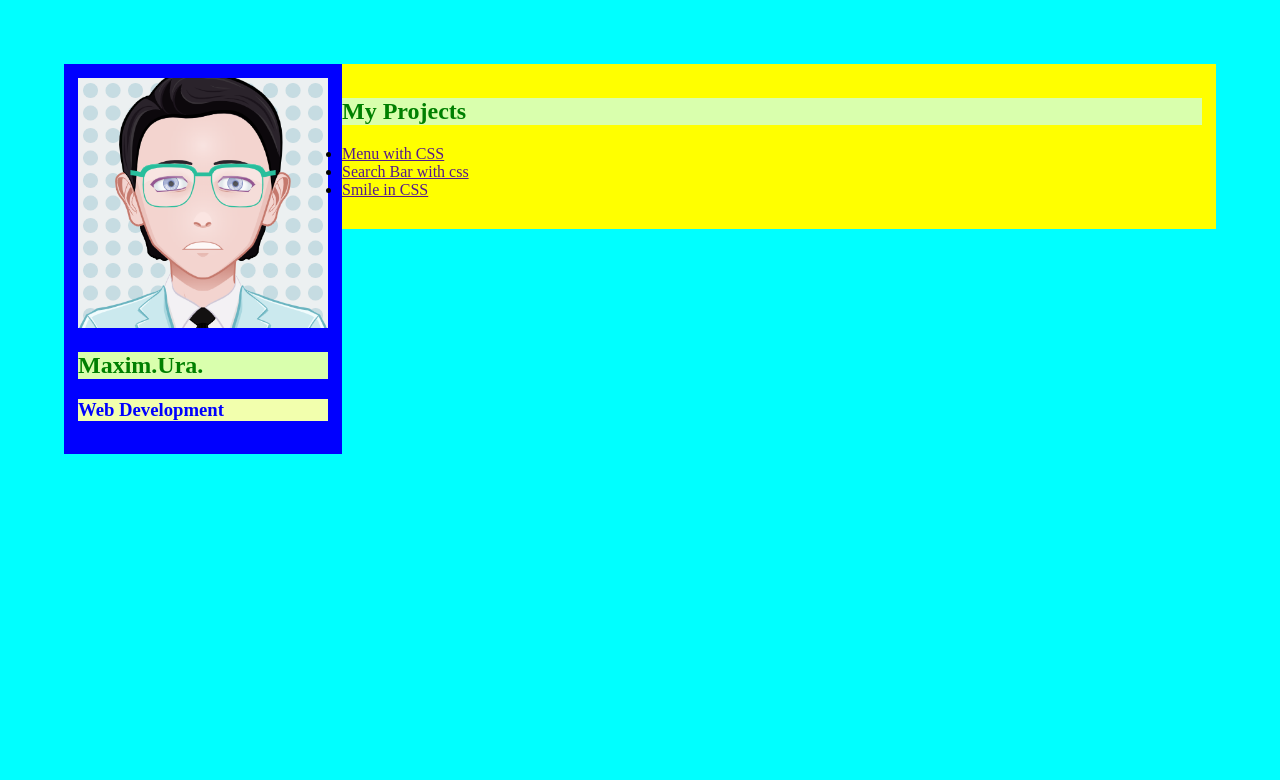
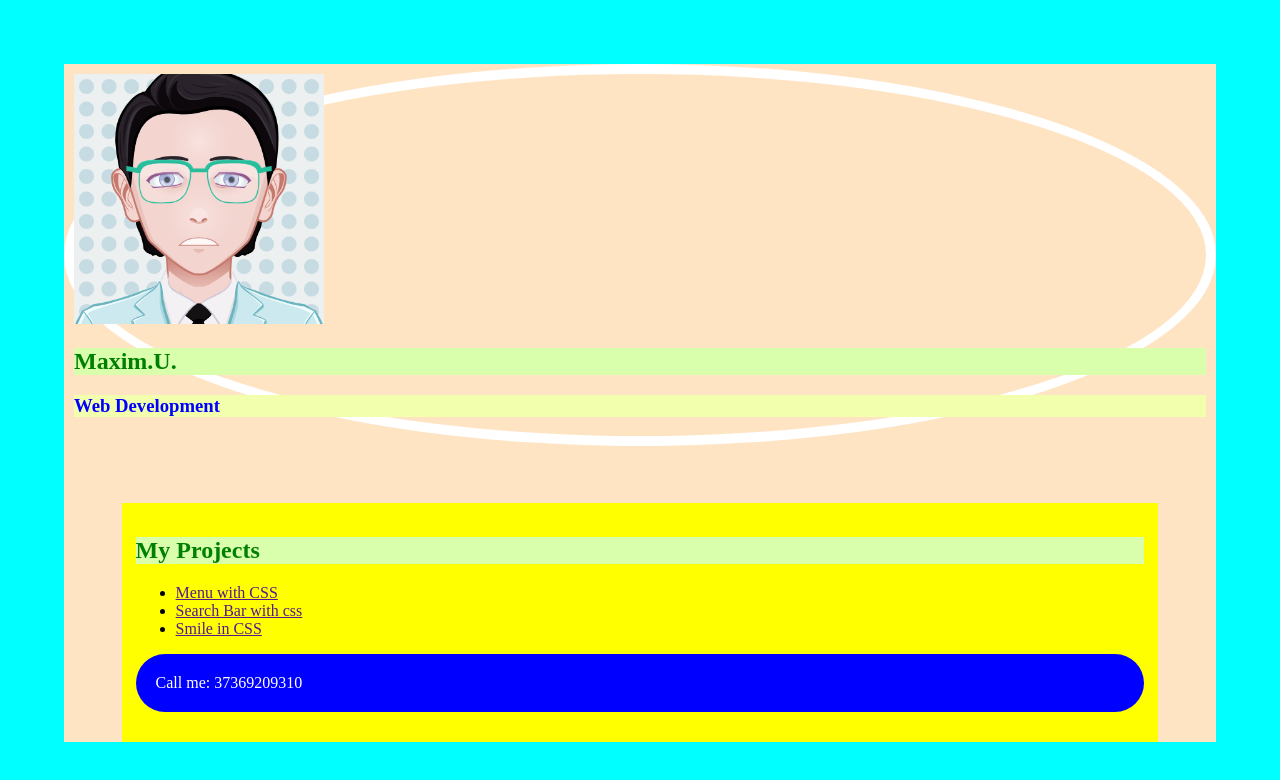
Before and after one commit to mazambikus/maxim.github.io, a plain HTML site: page index.html in a window 1280 px wide. Drawn offline with Linux system fonts and the light colour scheme.

Commit message:
Add files via upload

```diff
--- a/index.html
+++ b/index.html
@@ -18,7 +18,7 @@ body {
 
 }
 .col-right{
-    margin: 0%;
+    margin: 5%;
     background-color: yellow;
     padding:14px;
 
@@ -29,6 +29,15 @@ body {
   list-style: none;
 
 
+}
+
+.call{
+ background-color: blue;
+ color: white;
+padding: 20px;
+border-radius: 30px;
+animation: pulse 0.5s 3;
+animation-delay: 1s;
 }
 h2{
    background: #D9FFAD;
@@ -46,14 +55,38 @@ h3{
     padding: 0px;
 
 }
+
+/* CSS animation */
+
+.avatar{
+
+    border-radius: 50%;
+    border: 10px solid white;
+
+    animation:rot 1s 3;
+
+    }
+
+
+    @keyframes pulse {
+      from{  background-color: blue; }
+      to{ background-color: blueviolet; }
+
+    }
+
+    @keyframes rot {
+      from{ transform: translateX(-1000px) rotate(0deg);}
+      to{ transform: translateX(0px) rotate(360deg);}
+
+    }
 </style>
 <link rel="icon" href="images/icon.ico" />
 </head>
 <body>
     <main id="content">
-        <div class="col-left">
+        <div class="avatar" class="col-left">
             <img width=250px src="images/avatar.png" alt="Maxim.U">
-            <h2>Maxim.Ura.</h2>
+            <h2>Maxim.U.</h2>
             <h3>Web Development</h3>
         </div>
         <div class="col-right">   <h2 class="no-border">My Projects</h2>
@@ -61,7 +94,10 @@ h3{
             <li><a href="">Menu with CSS</a></li>
             <li><a href="">Search Bar with css</a></li>
             <li><a href="">Smile in CSS</a></li>
-        </ul>               </div>
+        </ul>
+       <p class="call" href="tel: +37369209310">Call me: 37369209310 </p>
+
+    </div>
 
     </main>
 
```
